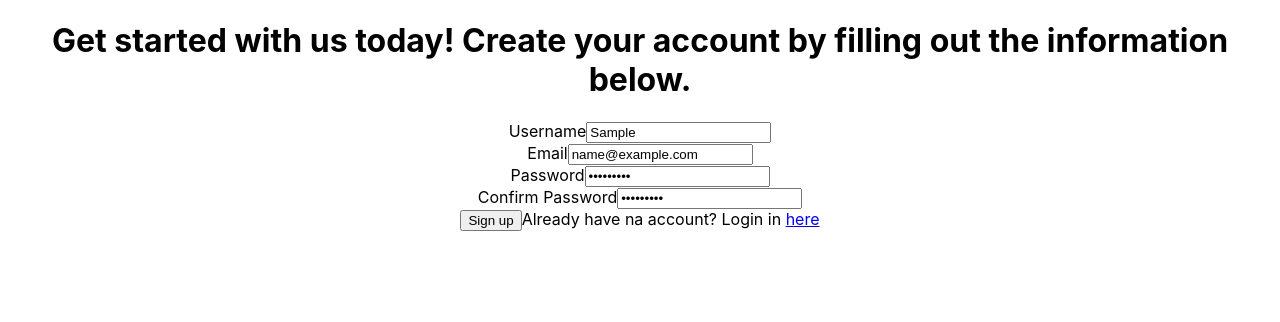
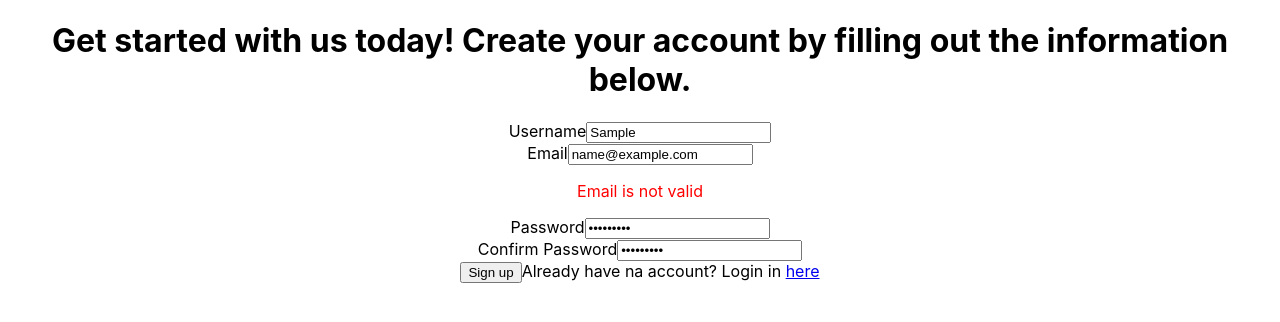
Before and after one commit to tapadar13/form-validation-react, a React (Create React App) app: page / in a window 1280 px wide. Both pictures are taken after typing "Sample", "name@example.com", "Sample123", "Sample123" into the empty fields and a click on the button "Sign up". Shown: the top 322 px of the page. Built offline with nearby package versions, Linux system fonts and the light colour scheme.

Commit message:
validation complete

```diff
--- a/src/FormSignup.js
+++ b/src/FormSignup.js
@@ -1,7 +1,10 @@
 import useForm from "./useForm";
+import ValidateInfo from "./ValidateInfo";
+import "./styles/form.css";
 
 const FormSignup = () => {
-  const { formValues, handleChange, handleSubmit } = useForm();
+  const { formValues, handleChange, handleSubmit, errors } =
+    useForm(ValidateInfo);
 
   return (
     <div className="form-content-right">
@@ -23,6 +26,7 @@ const FormSignup = () => {
             value={formValues.username}
             onChange={handleChange}
           />
+          {errors.username && <p>{errors.username}</p>}
         </div>
         <div className="form-inputs">
           <label htmlFor="email" className="form-label">
@@ -37,6 +41,7 @@ const FormSignup = () => {
             value={formValues.email}
             onChange={handleChange}
           />
+          {errors.email && <p>{errors.email}</p>}
         </div>
         <div className="form-inputs">
           <label htmlFor="password" className="form-label">
@@ -51,6 +56,7 @@ const FormSignup = () => {
             value={formValues.password}
             onChange={handleChange}
           />
+          {errors.password && <p>{errors.password}</p>}
         </div>
         <div className="form-inputs">
           <label htmlFor="password2" className="form-label">
@@ -65,6 +71,7 @@ const FormSignup = () => {
             value={formValues.password2}
             onChange={handleChange}
           />
+          {errors.password2 && <p>{errors.password2}</p>}
         </div>
         <button type="submit" className="form-input-btn">
           Sign up
--- /dev/null
+++ b/src/ValidateInfo.js
@@ -0,0 +1,31 @@
+const ValidateInfo = (values) => {
+  let errors = {};
+
+  if (!values.username.trim()) {
+    errors.username = "Username is required";
+  }
+
+  if (!values.email) {
+    errors.email = "Email is required";
+  } else if (
+    /^\w+([\.-]?\w+)*@\w+([\.-]?\w+)*(\.\w{2,3})+$/.test(values.email)
+  ) {
+    errors.email = "Email is not valid";
+  }
+
+  if (!values.password) {
+    errors.password = "Password is required";
+  } else if (values.password.length < 6) {
+    errors.password = "Password cannot be be less than 6 characters";
+  }
+
+  if (!values.password2) {
+    errors.password2 = "Password is required";
+  } else if (values.password2 !== values.password) {
+    errors.password2 = "Passwords do not match";
+  }
+
+  return errors;
+};
+
+export default ValidateInfo;
--- a/src/styles/form.css
+++ b/src/styles/form.css
@@ -0,0 +1,3 @@
+.form-inputs p {
+  color: red;
+}
--- a/src/useForm.js
+++ b/src/useForm.js
@@ -1,6 +1,7 @@
 import { useState, useEffect } from "react";
+import ValidateInfo from "./ValidateInfo";
 
-const useForm = () => {
+const useForm = (ValidateInfo) => {
   const [formValues, setFormValues] = useState({
     username: "",
     email: "",
@@ -8,6 +9,7 @@ const useForm = () => {
     password2: "",
   });
   const [errors, setErrors] = useState({});
+  const [isSubmitting, setIsSubmitting] = useState(false);
 
   const handleChange = (e) => {
     const { name, value } = e.target;
@@ -19,9 +21,11 @@ const useForm = () => {
 
   const handleSubmit = (e) => {
     e.preventDefault();
+    setErrors(ValidateInfo(formValues));
+    setIsSubmitting(true);
   };
 
-  return { formValues, handleChange, handleSubmit };
+  return { formValues, handleChange, handleSubmit, errors };
 };
 
 export default useForm;
```
